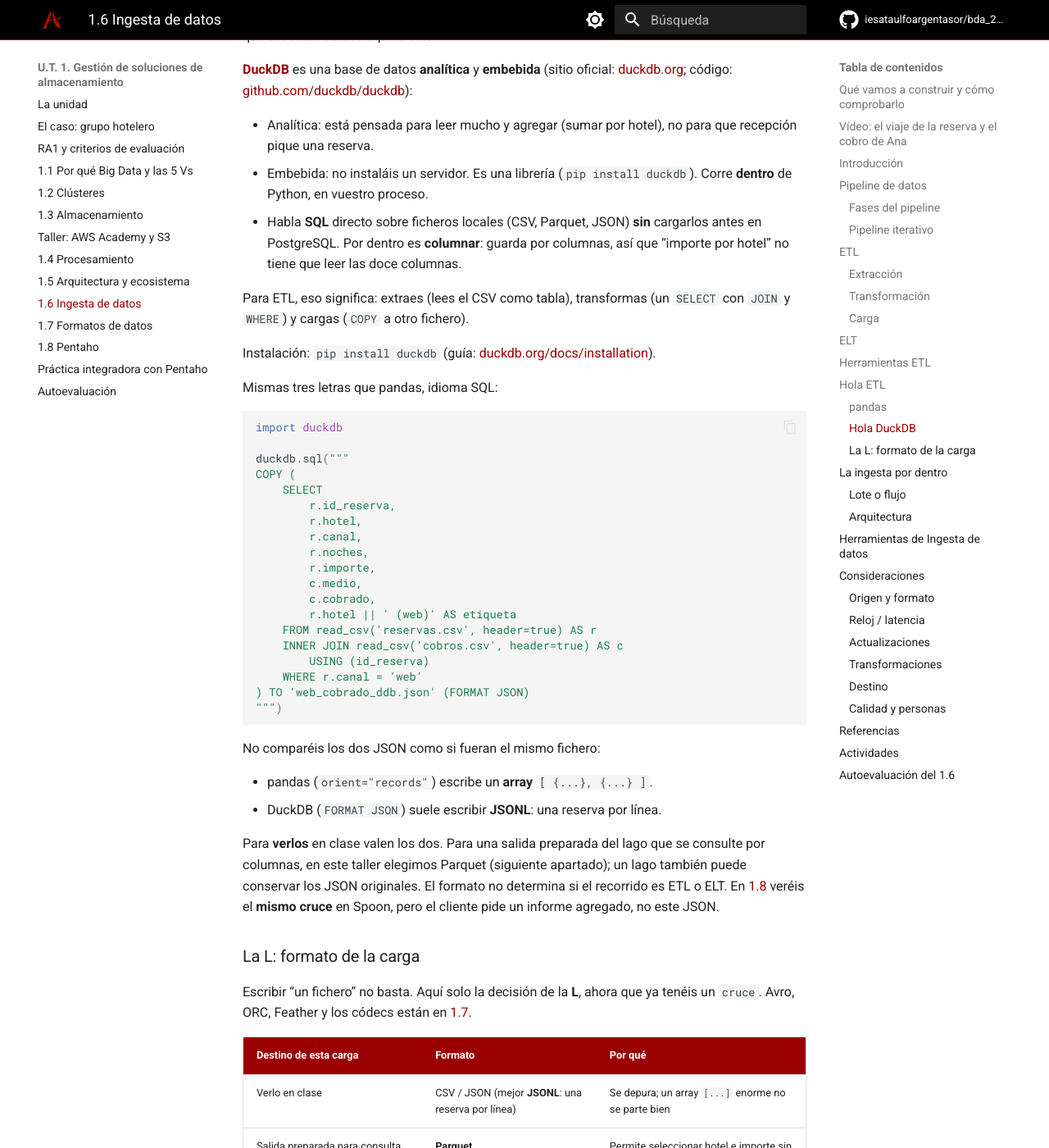
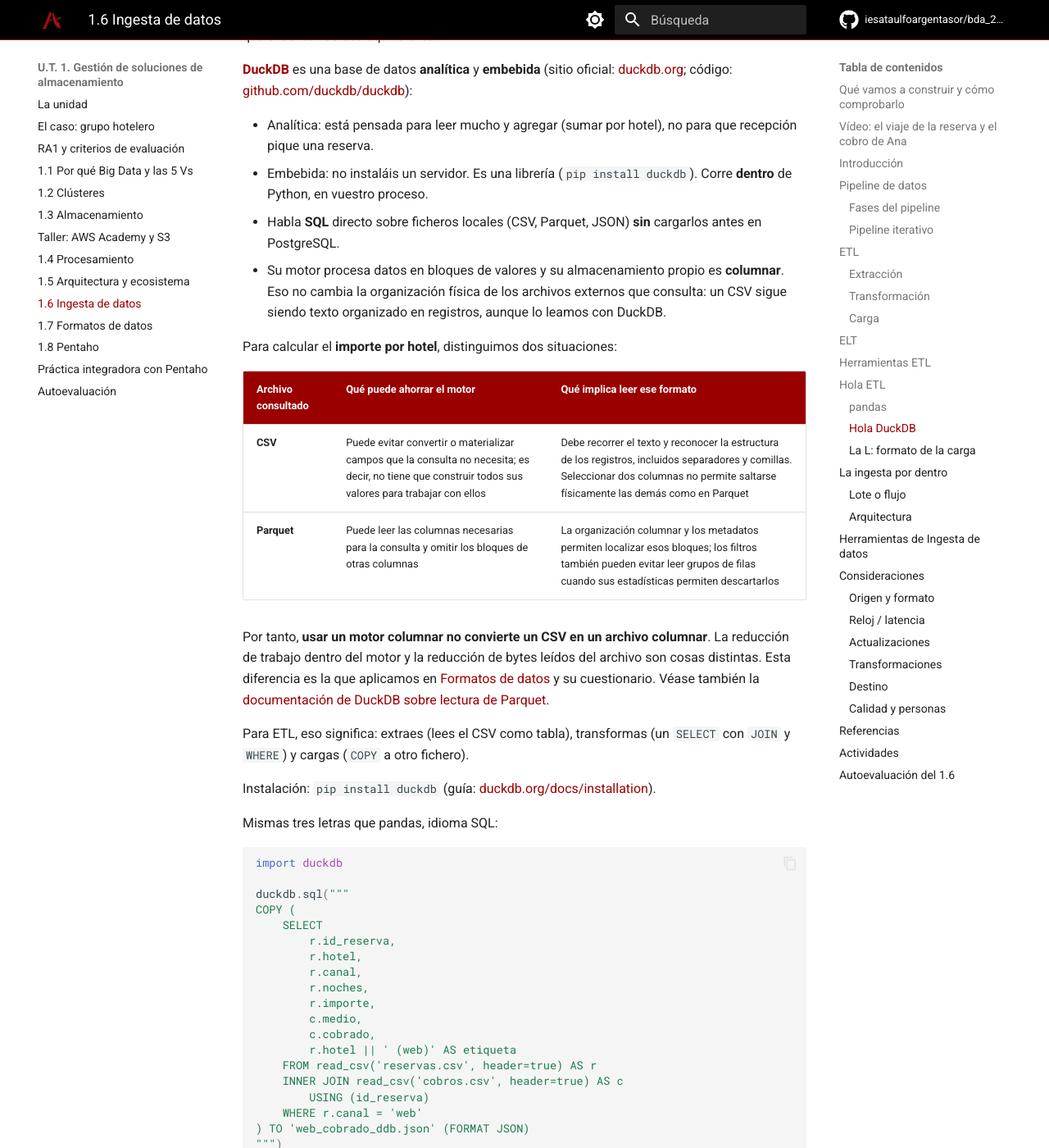
Before and after one commit to iesataulfoargentasor/bda_2026_2027, an MkDocs documentation site: the page built from docs/ut1/ingesta.md, in a window 1280 px wide and 1400 px high, scrolled down 16573 px. Shown: the whole window at 82% size. Built offline with MkDocs 1.6.1 and Material for MkDocs 9.7.7, drawn with Linux system fonts in a browser that asks for light colours; comment, search, counter and statistics services are not loaded.

Commit message:
Distingue motor DuckDB y lectura de CSV y Parquet

```diff
--- a/docs/ut1/ingesta.md
+++ b/docs/ut1/ingesta.md
@@ -408,7 +408,17 @@
 
 - Analítica: está pensada para leer mucho y agregar (sumar por hotel), no para que recepción pique una reserva.
 - Embebida: no instaláis un servidor. Es una librería (`pip install duckdb`). Corre **dentro** de Python, en vuestro proceso.
-- Habla **SQL** directo sobre ficheros locales (CSV, Parquet, JSON) **sin** cargarlos antes en PostgreSQL. Por dentro es **columnar**: guarda por columnas, así que “importe por hotel” no tiene que leer las doce columnas.
+- Habla **SQL** directo sobre ficheros locales (CSV, Parquet, JSON) **sin** cargarlos antes en PostgreSQL.
+- Su motor procesa datos en bloques de valores y su almacenamiento propio es **columnar**. Eso no cambia la organización física de los archivos externos que consulta: un CSV sigue siendo texto organizado en registros, aunque lo leamos con DuckDB.
+
+Para calcular el **importe por hotel**, distinguimos dos situaciones:
+
+| Archivo consultado | Qué puede ahorrar el motor | Qué implica leer ese formato |
+| --- | --- | --- |
+| **CSV** | Puede evitar convertir o materializar campos que la consulta no necesita; es decir, no tiene que construir todos sus valores para trabajar con ellos | Debe recorrer el texto y reconocer la estructura de los registros, incluidos separadores y comillas. Seleccionar dos columnas no permite saltarse físicamente las demás como en Parquet |
+| **Parquet** | Puede leer las columnas necesarias para la consulta y omitir los bloques de otras columnas | La organización columnar y los metadatos permiten localizar esos bloques; los filtros también pueden evitar leer grupos de filas cuando sus estadísticas permiten descartarlos |
+
+Por tanto, **usar un motor columnar no convierte un CSV en un archivo columnar**. La reducción de trabajo dentro del motor y la reducción de bytes leídos del archivo son cosas distintas. Esta diferencia es la que aplicamos en [Formatos de datos](formatos.md) y su cuestionario. Véase también la [documentación de DuckDB sobre lectura de Parquet](https://duckdb.org/docs/stable/data/parquet/overview).
 
 Para ETL, eso significa: extraes (lees el CSV como tabla), transformas (un `SELECT` con `JOIN` y `WHERE`) y cargas (`COPY` a otro fichero).
 
```
